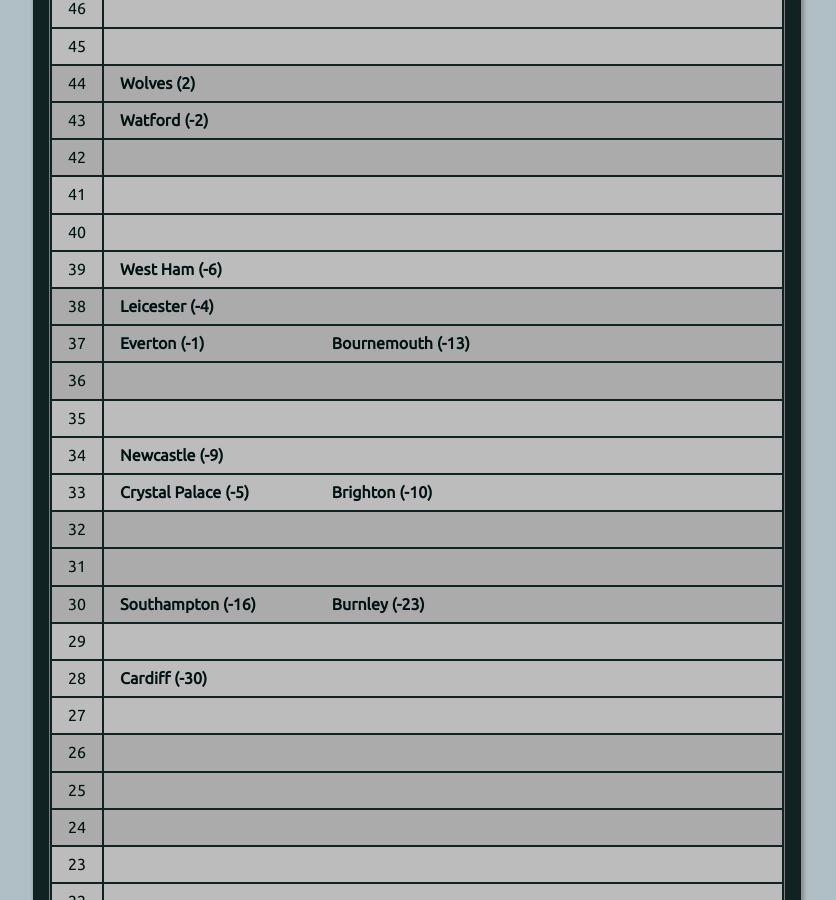
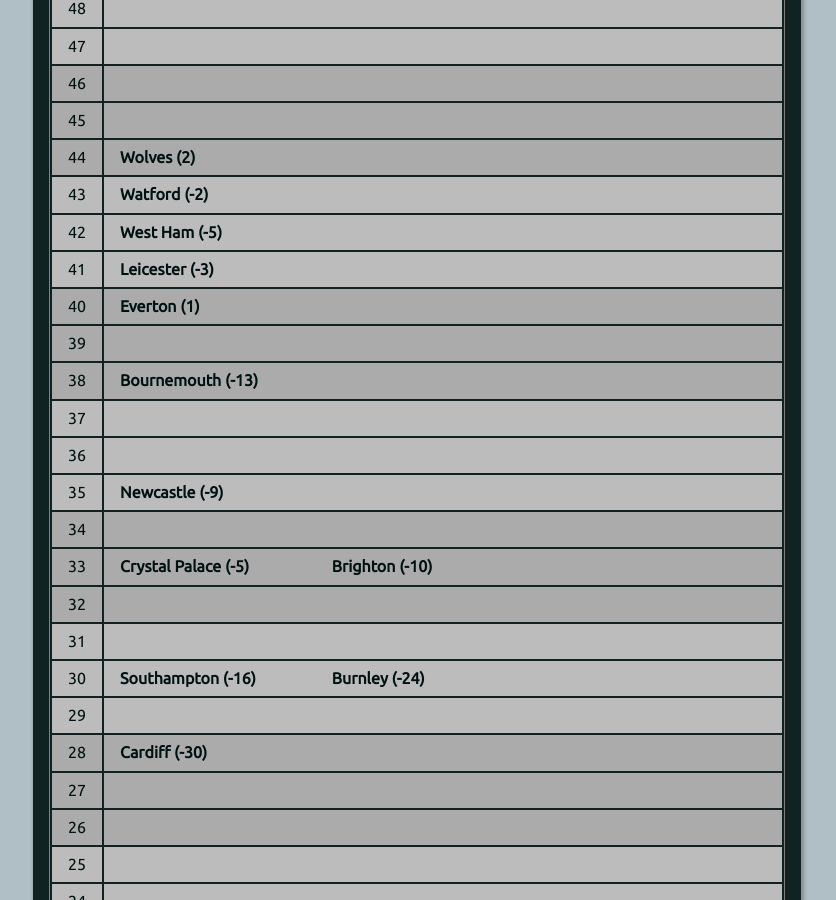
Before and after one commit to muru/muru.github.io, a Jekyll site: the page built from resources.md, in a window 1280 px wide and 900 px high, scrolled down 2858 px. Shown: the whole window, without its empty margins (223-1059 px from the left). Built offline with Jekyll 4.4.1, drawn with Linux system fonts in a browser that asks for light colours; some of the changed text lies outside the part shown.

Commit message:
updated cann-table: Mon 18 Mar 10:03:12 JST 2019

```diff
--- a/cann-table.html
+++ b/cann-table.html
@@ -1,18 +1,28 @@
 <table id="cann-table">
 <thead> <th> Pts </th> <th> Clubs (GD) </th> </thead>
+	<tr class="cann-row-1">
+		<td class="cann-point"> 76 </td>
+		<td class="cann-clubs">
+			<span class="club-name"> Liverpool (52) </span>
+		</td>
+ 	</tr>
+	<tr class="cann-row-1">
+		<td class="cann-point"> 75 </td>
+		<td class="cann-clubs">
+		</td>
+ 	</tr>
 	<tr class="cann-row-1">
 		<td class="cann-point"> 74 </td>
 		<td class="cann-clubs">
 			<span class="club-name"> Man City (58) </span>
 		</td>
  	</tr>
-	<tr class="cann-row-1">
+	<tr class="cann-row-2">
 		<td class="cann-point"> 73 </td>
 		<td class="cann-clubs">
-			<span class="club-name"> Liverpool (51) </span>
 		</td>
  	</tr>
-	<tr class="cann-row-1">
+	<tr class="cann-row-2">
 		<td class="cann-point"> 72 </td>
 		<td class="cann-clubs">
 		</td>
@@ -22,12 +32,12 @@
 		<td class="cann-clubs">
 		</td>
  	</tr>
-	<tr class="cann-row-2">
+	<tr class="cann-row-1">
 		<td class="cann-point"> 70 </td>
 		<td class="cann-clubs">
 		</td>
  	</tr>
-	<tr class="cann-row-2">
+	<tr class="cann-row-1">
 		<td class="cann-point"> 69 </td>
 		<td class="cann-clubs">
 		</td>
@@ -37,12 +47,12 @@
 		<td class="cann-clubs">
 		</td>
  	</tr>
-	<tr class="cann-row-1">
+	<tr class="cann-row-2">
 		<td class="cann-point"> 67 </td>
 		<td class="cann-clubs">
 		</td>
  	</tr>
-	<tr class="cann-row-1">
+	<tr class="cann-row-2">
 		<td class="cann-point"> 66 </td>
 		<td class="cann-clubs">
 		</td>
@@ -52,12 +62,12 @@
 		<td class="cann-clubs">
 		</td>
  	</tr>
-	<tr class="cann-row-2">
+	<tr class="cann-row-1">
 		<td class="cann-point"> 64 </td>
 		<td class="cann-clubs">
 		</td>
  	</tr>
-	<tr class="cann-row-2">
+	<tr class="cann-row-1">
 		<td class="cann-point"> 63 </td>
 		<td class="cann-clubs">
 		</td>
@@ -67,13 +77,13 @@
 		<td class="cann-clubs">
 		</td>
  	</tr>
-	<tr class="cann-row-1">
+	<tr class="cann-row-2">
 		<td class="cann-point"> 61 </td>
 		<td class="cann-clubs">
 			<span class="club-name"> Tottenham (25) </span>
 		</td>
  	</tr>
-	<tr class="cann-row-1">
+	<tr class="cann-row-2">
 		<td class="cann-point"> 60 </td>
 		<td class="cann-clubs">
 			<span class="club-name"> Arsenal (24) </span>
@@ -84,16 +94,16 @@
 		<td class="cann-clubs">
 		</td>
  	</tr>
-	<tr class="cann-row-2">
+	<tr class="cann-row-1">
 		<td class="cann-point"> 58 </td>
 		<td class="cann-clubs">
 			<span class="club-name"> Man Utd (18) </span>
 		</td>
  	</tr>
-	<tr class="cann-row-2">
+	<tr class="cann-row-1">
 		<td class="cann-point"> 57 </td>
 		<td class="cann-clubs">
-			<span class="club-name"> Chelsea (19) </span>
+			<span class="club-name"> Chelsea (17) </span>
 		</td>
  	</tr>
 	<tr class="cann-row-1">
@@ -101,12 +111,12 @@
 		<td class="cann-clubs">
 		</td>
  	</tr>
-	<tr class="cann-row-1">
+	<tr class="cann-row-2">
 		<td class="cann-point"> 55 </td>
 		<td class="cann-clubs">
 		</td>
  	</tr>
-	<tr class="cann-row-1">
+	<tr class="cann-row-2">
 		<td class="cann-point"> 54 </td>
 		<td class="cann-clubs">
 		</td>
@@ -116,12 +126,12 @@
 		<td class="cann-clubs">
 		</td>
  	</tr>
-	<tr class="cann-row-2">
+	<tr class="cann-row-1">
 		<td class="cann-point"> 52 </td>
 		<td class="cann-clubs">
 		</td>
  	</tr>
-	<tr class="cann-row-2">
+	<tr class="cann-row-1">
 		<td class="cann-point"> 51 </td>
 		<td class="cann-clubs">
 		</td>
@@ -131,12 +141,12 @@
 		<td class="cann-clubs">
 		</td>
  	</tr>
-	<tr class="cann-row-1">
+	<tr class="cann-row-2">
 		<td class="cann-point"> 49 </td>
 		<td class="cann-clubs">
 		</td>
  	</tr>
-	<tr class="cann-row-1">
+	<tr class="cann-row-2">
 		<td class="cann-point"> 48 </td>
 		<td class="cann-clubs">
 		</td>
@@ -146,12 +156,12 @@
 		<td class="cann-clubs">
 		</td>
  	</tr>
-	<tr class="cann-row-2">
+	<tr class="cann-row-1">
 		<td class="cann-point"> 46 </td>
 		<td class="cann-clubs">
 		</td>
  	</tr>
-	<tr class="cann-row-2">
+	<tr class="cann-row-1">
 		<td class="cann-point"> 45 </td>
 		<td class="cann-clubs">
 		</td>
@@ -162,47 +172,47 @@
 			<span class="club-name"> Wolves (2) </span>
 		</td>
  	</tr>
-	<tr class="cann-row-1">
+	<tr class="cann-row-2">
 		<td class="cann-point"> 43 </td>
 		<td class="cann-clubs">
 			<span class="club-name"> Watford (-2) </span>
 		</td>
  	</tr>
-	<tr class="cann-row-1">
+	<tr class="cann-row-2">
 		<td class="cann-point"> 42 </td>
 		<td class="cann-clubs">
+			<span class="club-name"> West Ham (-5) </span>
 		</td>
  	</tr>
 	<tr class="cann-row-2">
 		<td class="cann-point"> 41 </td>
 		<td class="cann-clubs">
+			<span class="club-name"> Leicester (-3) </span>
 		</td>
  	</tr>
-	<tr class="cann-row-2">
+	<tr class="cann-row-1">
 		<td class="cann-point"> 40 </td>
 		<td class="cann-clubs">
+			<span class="club-name"> Everton (1) </span>
 		</td>
  	</tr>
-	<tr class="cann-row-2">
+	<tr class="cann-row-1">
 		<td class="cann-point"> 39 </td>
 		<td class="cann-clubs">
-			<span class="club-name"> West Ham (-6) </span>
 		</td>
  	</tr>
 	<tr class="cann-row-1">
 		<td class="cann-point"> 38 </td>
 		<td class="cann-clubs">
-			<span class="club-name"> Leicester (-4) </span>
-		</td>
- 	</tr>
-	<tr class="cann-row-1">
-		<td class="cann-point"> 37 </td>
-		<td class="cann-clubs">
-			<span class="club-name"> Everton (-1) </span>
 			<span class="club-name"> Bournemouth (-13) </span>
 		</td>
  	</tr>
-	<tr class="cann-row-1">
+	<tr class="cann-row-2">
+		<td class="cann-point"> 37 </td>
+		<td class="cann-clubs">
+		</td>
+ 	</tr>
+	<tr class="cann-row-2">
 		<td class="cann-point"> 36 </td>
 		<td class="cann-clubs">
 		</td>
@@ -210,15 +220,15 @@
 	<tr class="cann-row-2">
 		<td class="cann-point"> 35 </td>
 		<td class="cann-clubs">
-		</td>
- 	</tr>
-	<tr class="cann-row-2">
-		<td class="cann-point"> 34 </td>
-		<td class="cann-clubs">
 			<span class="club-name"> Newcastle (-9) </span>
 		</td>
  	</tr>
-	<tr class="cann-row-2">
+	<tr class="cann-row-1">
+		<td class="cann-point"> 34 </td>
+		<td class="cann-clubs">
+		</td>
+ 	</tr>
+	<tr class="cann-row-1">
 		<td class="cann-point"> 33 </td>
 		<td class="cann-clubs">
 			<span class="club-name"> Crystal Palace (-5) </span>
@@ -230,16 +240,16 @@
 		<td class="cann-clubs">
 		</td>
  	</tr>
-	<tr class="cann-row-1">
+	<tr class="cann-row-2">
 		<td class="cann-point"> 31 </td>
 		<td class="cann-clubs">
 		</td>
  	</tr>
-	<tr class="cann-row-1">
+	<tr class="cann-row-2">
 		<td class="cann-point"> 30 </td>
 		<td class="cann-clubs">
 			<span class="club-name"> Southampton (-16) </span>
-			<span class="club-name"> Burnley (-23) </span>
+			<span class="club-name"> Burnley (-24) </span>
 		</td>
  	</tr>
 	<tr class="cann-row-2">
@@ -247,13 +257,13 @@
 		<td class="cann-clubs">
 		</td>
  	</tr>
-	<tr class="cann-row-2">
+	<tr class="cann-row-1">
 		<td class="cann-point"> 28 </td>
 		<td class="cann-clubs">
 			<span class="club-name"> Cardiff (-30) </span>
 		</td>
  	</tr>
-	<tr class="cann-row-2">
+	<tr class="cann-row-1">
 		<td class="cann-point"> 27 </td>
 		<td class="cann-clubs">
 		</td>
@@ -263,12 +273,12 @@
 		<td class="cann-clubs">
 		</td>
  	</tr>
-	<tr class="cann-row-1">
+	<tr class="cann-row-2">
 		<td class="cann-point"> 25 </td>
 		<td class="cann-clubs">
 		</td>
  	</tr>
-	<tr class="cann-row-1">
+	<tr class="cann-row-2">
 		<td class="cann-point"> 24 </td>
 		<td class="cann-clubs">
 		</td>
@@ -278,12 +288,12 @@
 		<td class="cann-clubs">
 		</td>
  	</tr>
-	<tr class="cann-row-2">
+	<tr class="cann-row-1">
 		<td class="cann-point"> 22 </td>
 		<td class="cann-clubs">
 		</td>
  	</tr>
-	<tr class="cann-row-2">
+	<tr class="cann-row-1">
 		<td class="cann-point"> 21 </td>
 		<td class="cann-clubs">
 		</td>
@@ -293,12 +303,12 @@
 		<td class="cann-clubs">
 		</td>
  	</tr>
-	<tr class="cann-row-1">
+	<tr class="cann-row-2">
 		<td class="cann-point"> 19 </td>
 		<td class="cann-clubs">
 		</td>
  	</tr>
-	<tr class="cann-row-1">
+	<tr class="cann-row-2">
 		<td class="cann-point"> 18 </td>
 		<td class="cann-clubs">
 		</td>
@@ -306,15 +316,15 @@
 	<tr class="cann-row-2">
 		<td class="cann-point"> 17 </td>
 		<td class="cann-clubs">
-			<span class="club-name"> Fulham (-40) </span>
+			<span class="club-name"> Fulham (-41) </span>
 		</td>
  	</tr>
-	<tr class="cann-row-2">
+	<tr class="cann-row-1">
 		<td class="cann-point"> 16 </td>
 		<td class="cann-clubs">
 		</td>
  	</tr>
-	<tr class="cann-row-2">
+	<tr class="cann-row-1">
 		<td class="cann-point"> 15 </td>
 		<td class="cann-clubs">
 		</td>
@@ -322,8 +332,8 @@
 	<tr class="cann-row-1">
 		<td class="cann-point"> 14 </td>
 		<td class="cann-clubs">
-			<span class="club-name"> Huddersfield (-38) </span>
+			<span class="club-name"> Huddersfield (-39) </span>
 		</td>
  	</tr>
 </table>
-<span id="cann-gen-note"> Generated on  Monday, 11 March 2019 at 10:02 JST. </span>
+<span id="cann-gen-note"> Generated on  Monday, 18 March 2019 at 10:03 JST. </span>
```
